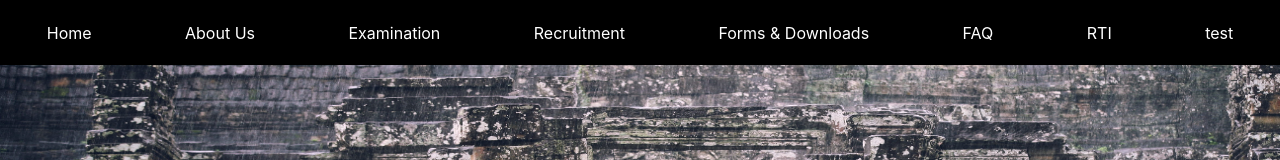
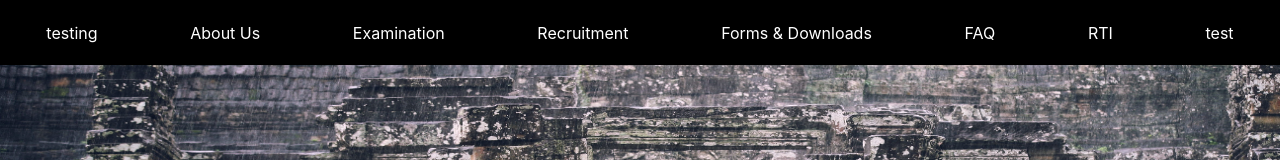
Before and after one commit to ChaitanyaSadu/react_codes, a React (Create React App) app in the folder react tasks/demo/: page / in a window 1280 px wide. Shown: the top 160 px of the page. Built offline with nearby package versions, Linux system fonts and the light colour scheme.

Commit message:
renamed home to testing

```diff
--- a/react tasks/demo/src/components/Header.js
+++ b/react tasks/demo/src/components/Header.js
@@ -3,7 +3,7 @@ import React from "react";
 export default function header(){
     return (
         <div class="header">
-        <a>Home</a>
+        <a>testing</a>
         <a>About Us</a>
         <a>Examination</a>
         <a>Recruitment</a>
```
